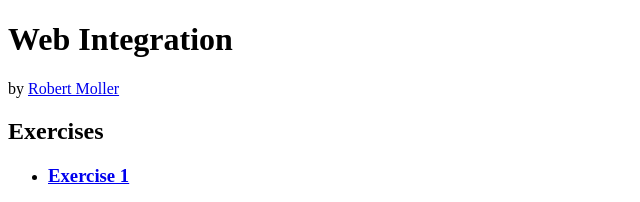
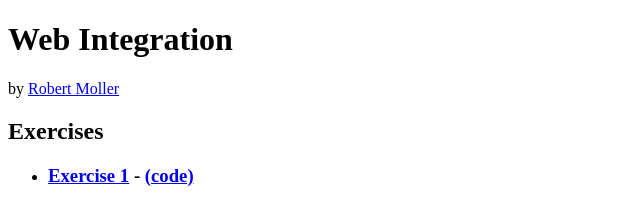
Before and after one commit to roberthmoller/EURECOM-WebInt, a plain HTML site: page index.html in a window 1280 px wide. Shown: the top 202 px of the page, 0-640 px from the left. Drawn offline with Linux system fonts and the light colour scheme.

Commit message:
Added link to code in repository

```diff
--- a/index.html
+++ b/index.html
@@ -10,7 +10,10 @@
 <h2>Exercises</h2>
 <ul>
     <li>
-        <h3><a href="exercise1">Exercise 1</a></h3>
+        <h3>
+            <a href="exercise1">Exercise 1</a> -
+            <a href="https://github.com/roberthmoller/WebInt/tree/main/exercise1">(code)</a>
+        </h3>
         <a href="exercise1/screenshot@desktop.png">
             <img src="exercise1/screenshot@desktop.png" alt="Desktop screenshot of Exercise 1" height="200">
         </a>
```
